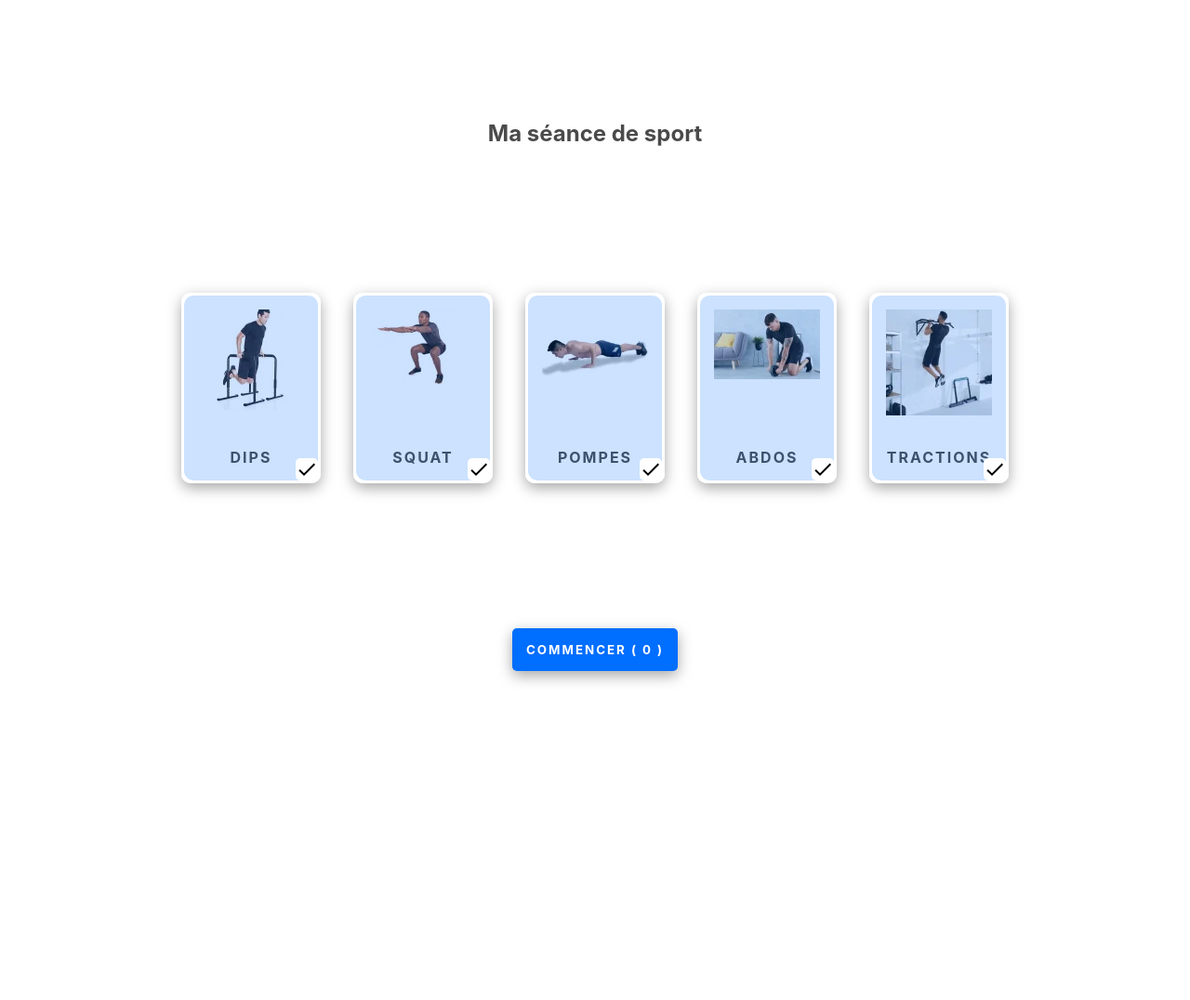
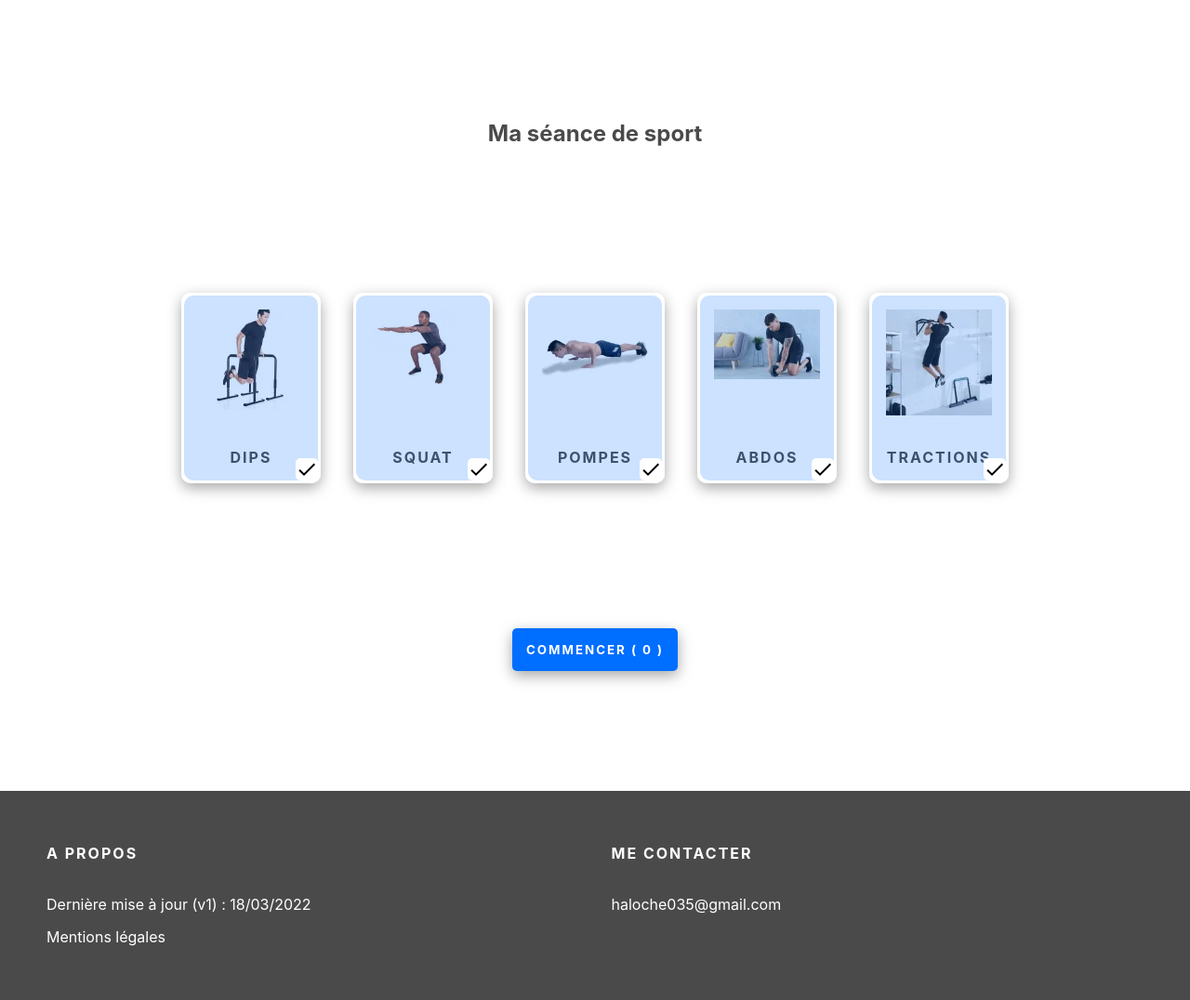
Before and after one commit to HugoAloche/appSport, a plain HTML site: page index.html in a window 1280 px wide. Shown: the whole page at 93% size. Before the commit the page ends 851 px from the top, so only its background shows below. Drawn offline with Linux system fonts and the light colour scheme.

Commit message:
feat: mise ├á jour pages

```diff
--- a/index.html
+++ b/index.html
@@ -43,6 +43,17 @@
             <a href="pages/seance"><button id="start">COMMENCER (<span id="nb_exos"></span>)</button></a>
         </section>
     </main>
+    <footer>
+        <ul>
+            <li>A propos</li>
+            <li>Dernière mise à jour (v1) : 18/03/2022</li>
+            <li><a href="pages/mentions-legales">Mentions légales</a></li>
+        </ul>
+        <ul>
+            <li>Me contacter</li>
+            <li><a href="mailto:haloche035@gmail.com">haloche035@gmail.com</a></li>
+        </ul>
+    </footer>
 </body>
 
 <script src="src/js/script.js"></script>
--- a/src/css/style.scss
+++ b/src/css/style.scss
@@ -17,6 +17,11 @@
 
         a {
             text-decoration: none;
+            color: inherit;
+        }
+
+        ul {
+            list-style-type: none;
         }
 
         button {
@@ -173,3 +178,29 @@
                 }
             }
         }
+
+        footer {
+            padding: 50px;
+            background-color: #4a4a4a;
+            display: flex;
+            justify-content: space-around;
+            gap: 35px;
+            width: 100%;
+            @media screen and (max-width: 768px) {
+                flex-direction: column;
+                align-items: center;
+            }
+            ul {
+                color: #FFF;
+                width: 100%;
+                li {
+                    &:first-child {
+                        font-weight: bold;
+                        text-transform: uppercase;
+                        letter-spacing: 2px;
+                        padding-bottom: 20px;
+                    }
+                    line-height: 35px;
+                }
+            }
+        }
```
Also changed, not shown: pages/mentions-legales/index.html (added, +22 -0 lines), src/css/style.css, 1 other file.
